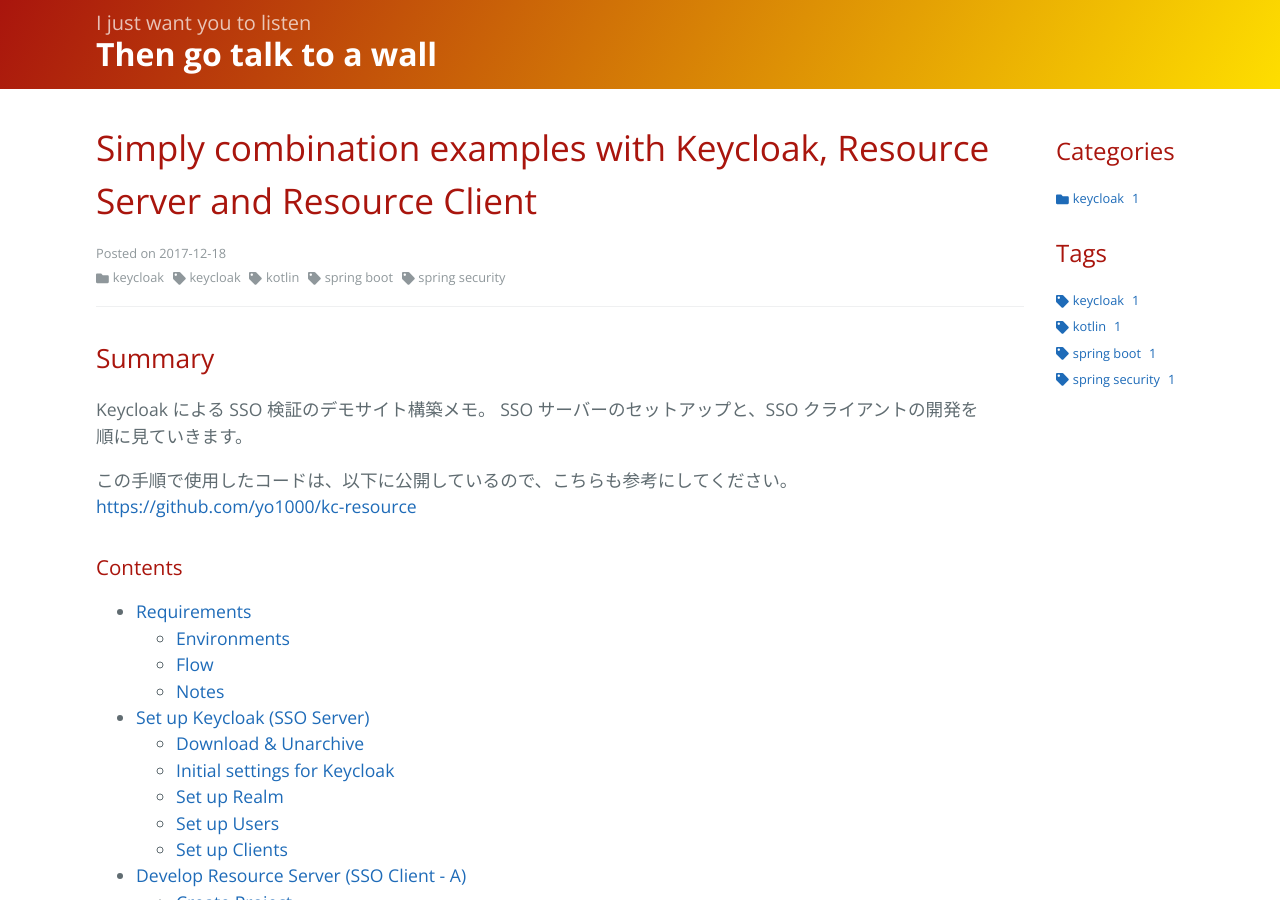
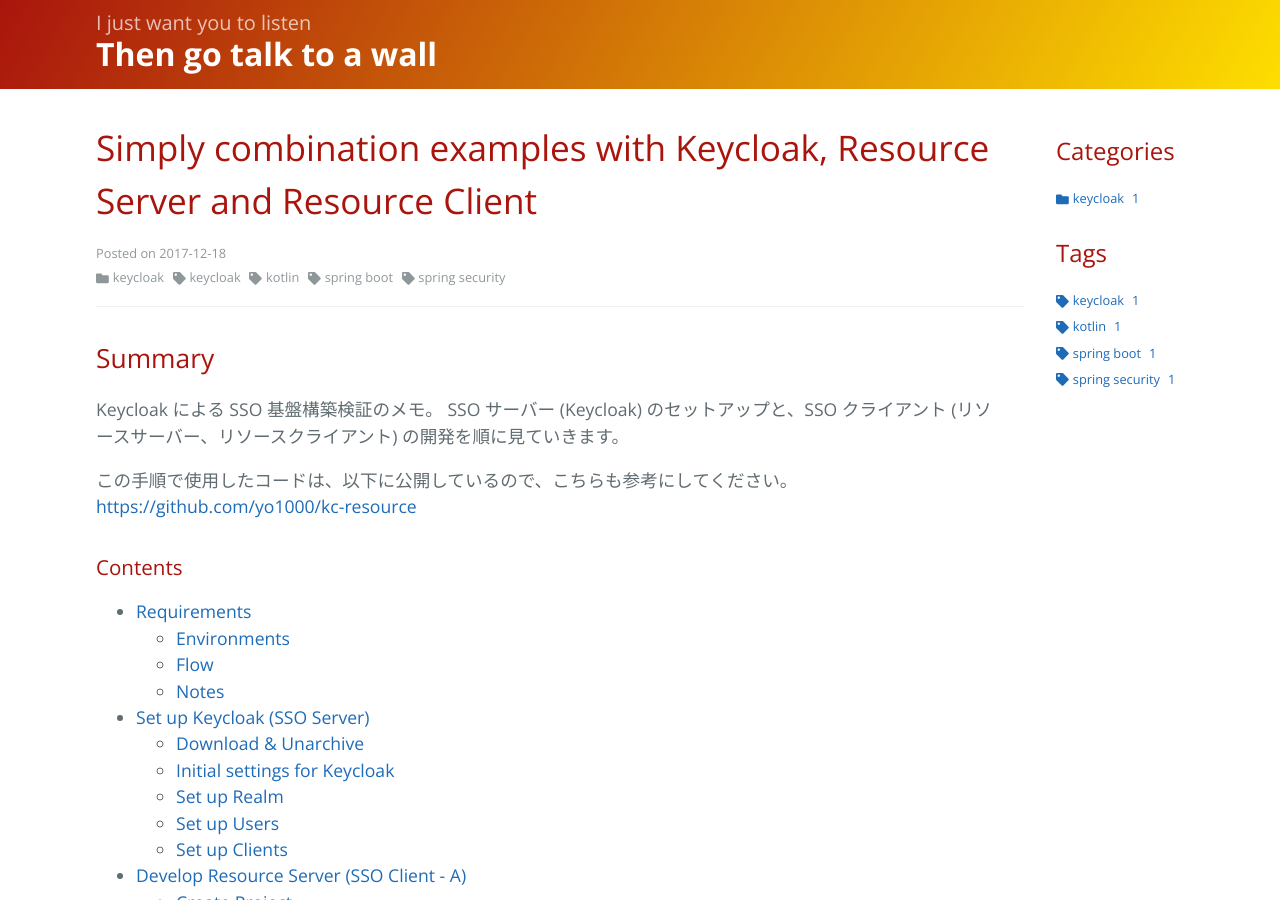
Before and after one commit to yo1000/blog.yo1000.com, a Jekyll site: the page built from _posts/2017-12-18-keycloak-example-resource-server-client.md, in a window 1280 px wide and 900 px high. Built offline with Jekyll 4.4.1, drawn with Linux system fonts in a browser that asks for light colours; our own code applies the rules of GitHub Pages for plain Markdown files.

Commit message:
Update 2017-12-18-keycloak-example-resource-server-client.md

```diff
--- a/_posts/2017-12-18-keycloak-example-resource-server-client.md
+++ b/_posts/2017-12-18-keycloak-example-resource-server-client.md
@@ -10,8 +10,8 @@
 ---
 
 ## Summary
-Keycloak による SSO 検証のデモサイト構築メモ。
-SSO サーバーのセットアップと、SSO クライアントの開発を順に見ていきます。
+Keycloak による SSO 基盤構築検証のメモ。
+SSO サーバー (Keycloak) のセットアップと、SSO クライアント (リソースサーバー、リソースクライアント) の開発を順に見ていきます。
 
 この手順で使用したコードは、以下に公開しているので、こちらも参考にしてください。<br>
 [https://github.com/yo1000/kc-resource](https://github.com/yo1000/kc-resource)
```
